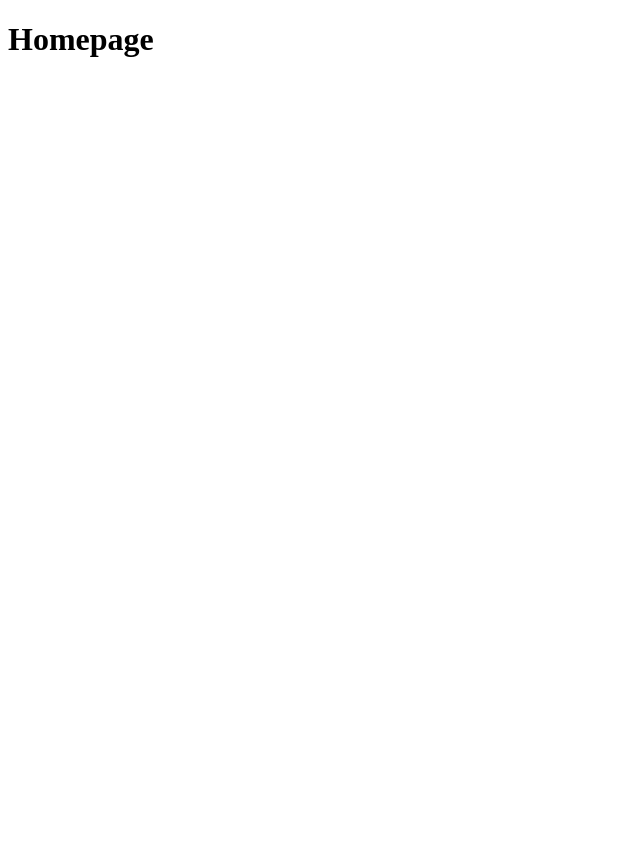
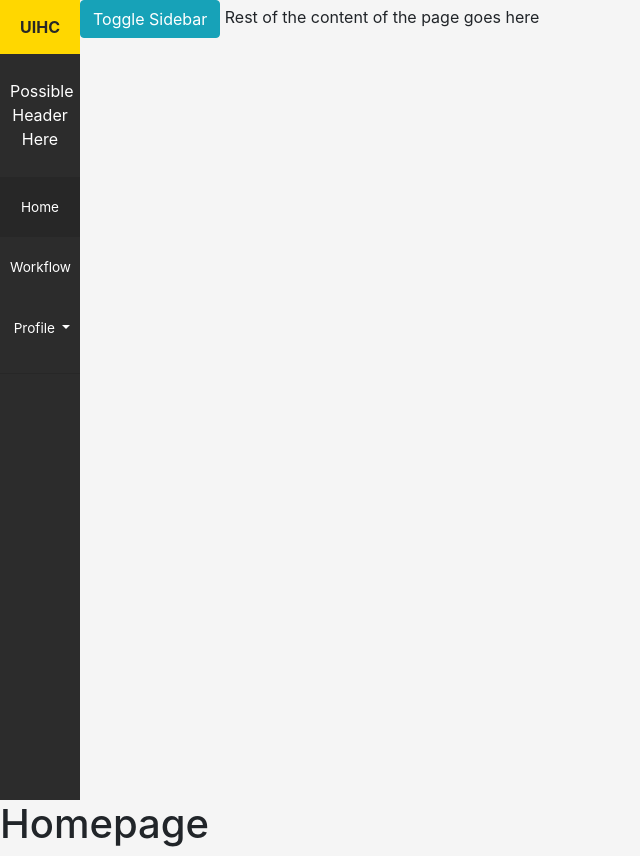
Before and after one commit to Kyle-Levy/SPP400, a Django app: page /homepage/ in a window 1280 px wide. Before the commit the part shown is almost empty. Shown: the whole page, without its empty margins (0-640 px from the left). Before the commit the page ends 57 px from the top, so only its background shows below. Run offline with Django 3.2, Linux system fonts and the light colour scheme; some libraries are stand-ins or nearby versions.

Commit message:
Homepage html and js to open and close sidebar

```diff
--- a/homepage/static/homepage/sidebar.js
+++ b/homepage/static/homepage/sidebar.js
@@ -0,0 +1,8 @@
+$(document).ready(function() {
+
+    $('#sidebar').toggleClass('active');
+
+    $('#sidebarCollapse').on('click', function() {
+        $('#sidebar').toggleClass('active');
+    });
+});
--- a/homepage/templates/homepage.html
+++ b/homepage/templates/homepage.html
@@ -2,9 +2,108 @@
 <html lang="en">
 <head>
     <meta charset="UTF-8">
-    <title>Title</title>
+    <!-- Helps scale for mobile -->
+    <meta name="viewport" content="width=device-width, initial-scale=1.0">
+    <title>Homepage</title>
+
+    <!-- Bootstrap CSS -->
+    <link rel="stylesheet" href="https://maxcdn.bootstrapcdn.com/bootstrap/4.0.0/css/bootstrap.min.css"
+          integrity="sha384-Gn5384xqQ1aoWXA+058RXPxPg6fy4IWvTNh0E263XmFcJlSAwiGgFAW/dAiS6JXm" crossorigin="anonymous">
+
+    <!-- Personal CSS -->
+    {% load static %}
+    <link rel="stylesheet" type="text/css" href={% static "homepage/homepage.css" %}>
+    <!-- Tutorial for creating sidebar can be found at: https://bootstrapious.com/p/bootstrap-sidebar -->
 </head>
+
 <body>
+
+<!-- Div holding the entire page -->
+<div class = "wrapper">
+
+    <nav id="sidebar">
+        <div class="sidebar-header">
+            <h3>Patient Tracker</h3>
+            <strong>UIHC</strong>
+        </div>
+
+        <!-- This holds the bulk of the side bar -->
+        <ul class="list-unstyled components">
+            <p>Possible Header Here</p>
+            <!-- .active is denoting that homepage is the active page -->
+            <li class="active">
+                <a href="#">
+                    <span class="glyphicon glyphicon-home"></span>
+                    Home
+                </a>
+            </li>
+
+            <li>
+                <a href="/workflow/">
+                    Workflow
+                </a>
+            </li>
+
+            <li>
+                <!-- the <a> href must match the id of the <ul> that contains the drop down -->
+                <a href="#profileSubmenu" data-toggle="collapse" aria-expanded="false" class="dropdown-toggle">Profile</a>
+                <ul class="collapse list-unstyled" id="profileSubmenu">
+
+                    <li>
+                        <a href="#">Settings</a>
+                    </li>
+
+                    <li>
+                        <a href="/logout">Logout</a>
+                    </li>
+                </ul>
+            </li>
+
+            <li>
+
+            </li>
+        </ul>
+
+
+
+
+
+    </nav>
+
+    <div id="content">
+
+        <button type="button" id="sidebarCollapse" class="btn btn-info">
+            <span>Toggle Sidebar</span>
+        </button>
+        Rest of the content of the page goes here
+    </div>
+
+</div>
+
+
+
+
+
+
+
+
+
+
+
+
+
+
+<!-- Optional JavaScript -->
+<!-- jQuery first, then Bootstrap JS -->
+<script src="https://code.jquery.com/jquery-3.2.1.slim.min.js"
+        integrity="sha384-KJ3o2DKtIkvYIK3UENzmM7KCkRr/rE9/Qpg6aAZGJwFDMVNA/GpGFF93hXpG5KkN"
+        crossorigin="anonymous"></script>
+<script src="https://maxcdn.bootstrapcdn.com/bootstrap/4.0.0/js/bootstrap.min.js"
+        integrity="sha384-JZR6Spejh4U02d8jOt6vLEHfe/JQGiRRSQQxSfFWpi1MquVdAyjUar5+76PVCmYl"
+        crossorigin="anonymous"></script>
+<!-- Personal JS -->
+<script src={% static "homepage/sidebar.js" %}></script>
+
 <h1>Homepage</h1>
 </body>
 </html>
```
